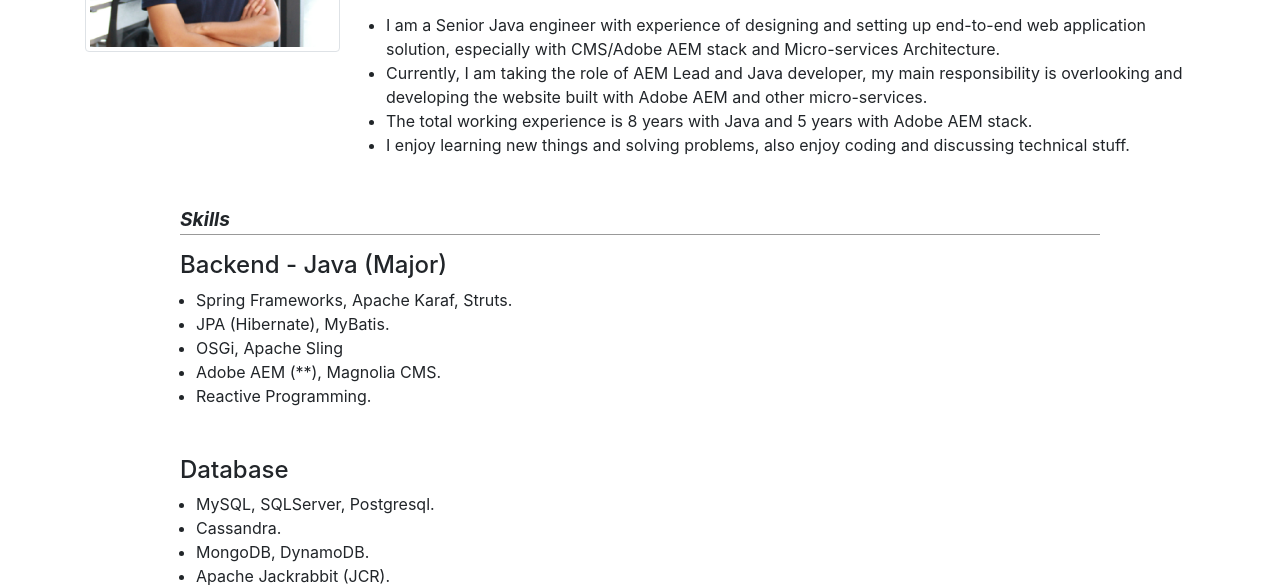
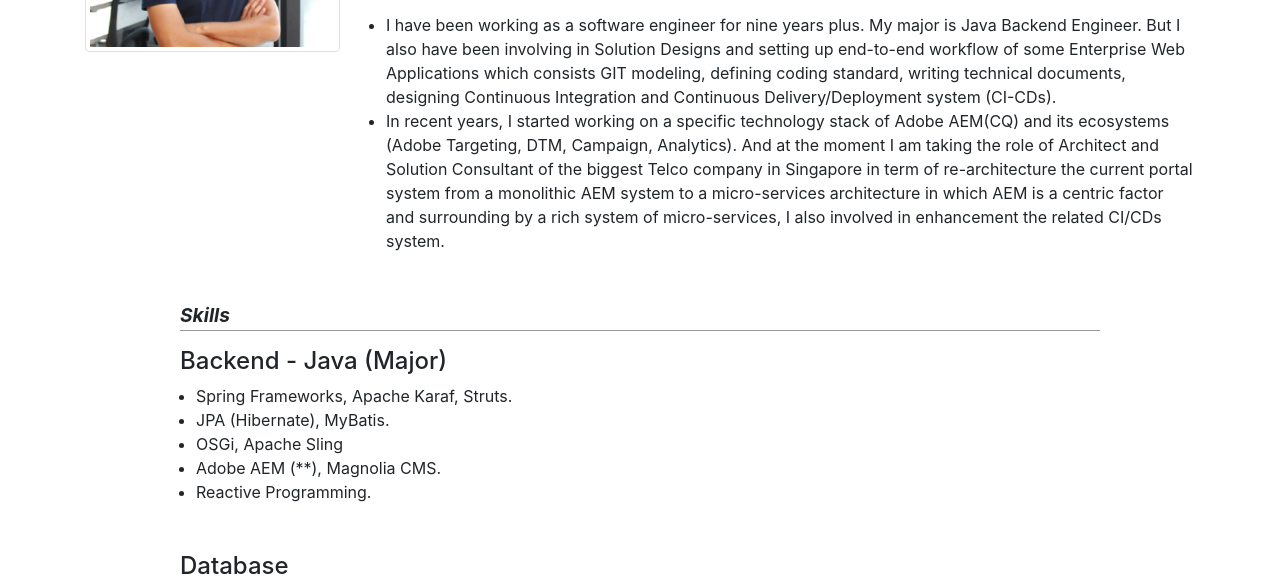
Before and after one commit to thanhj/thanhj.github.io, a plain HTML site: page index.html in a window 1280 px wide. Shown: the part 203-788 px from the top of the page. Drawn offline with nearby package versions, Linux system fonts and the light colour scheme; a script that the page names is missing.

Commit message:
Update summary.

```diff
--- a/index.html
+++ b/index.html
@@ -55,10 +55,8 @@
 
         <div id="objective">
             <ul>
-              <li>I am a Senior Java engineer with experience of designing and setting up end-to-end web application solution, especially with CMS/Adobe AEM stack and Micro-services Architecture.</li>
-              <li>Currently, I am taking the role of AEM Lead and Java developer, my main responsibility is overlooking and developing the website built with Adobe AEM and other micro-services.</li>
-              <li>The total working experience is 8 years with Java and 5 years with Adobe AEM stack.</li>
-              <li>I enjoy learning new things and solving problems, also enjoy coding and discussing technical stuff.</li>
+              <li>I have been working as a software engineer for nine years plus. My major is Java Backend Engineer. But I also have been involving in Solution Designs and setting up end-to-end workflow of some Enterprise Web Applications which consists GIT modeling, defining coding standard, writing technical documents, designing Continuous Integration and Continuous Delivery/Deployment system (CI-CDs).</li>
+              <li>In recent years, I started working on a specific technology stack of Adobe AEM(CQ) and its ecosystems (Adobe Targeting, DTM, Campaign, Analytics). And at the moment I am taking the role of Architect and Solution Consultant of the biggest Telco company in Singapore in term of re-architecture the current portal system from a monolithic AEM system to a micro-services architecture in which AEM is a centric factor and surrounding by a rich system of micro-services, I also involved in enhancement the related CI/CDs system. </li>
             </ul>
         </div>
       </div>
```
